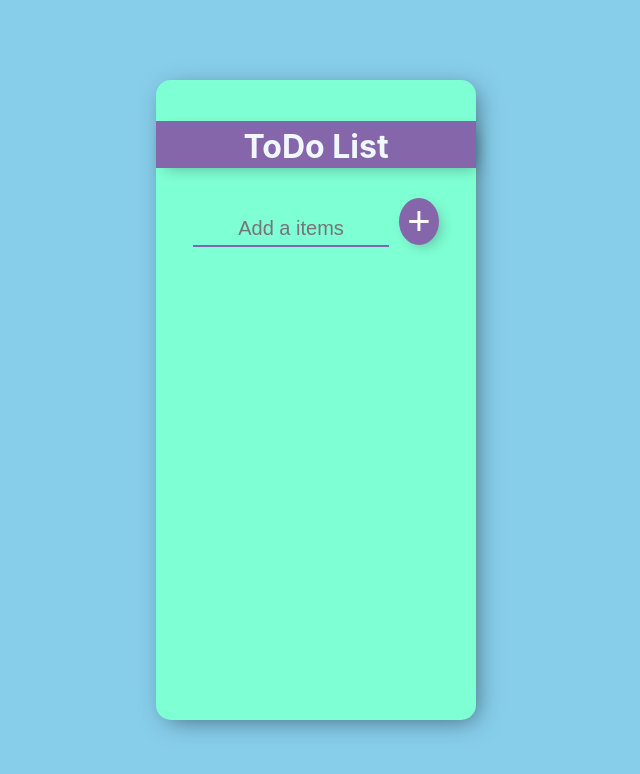
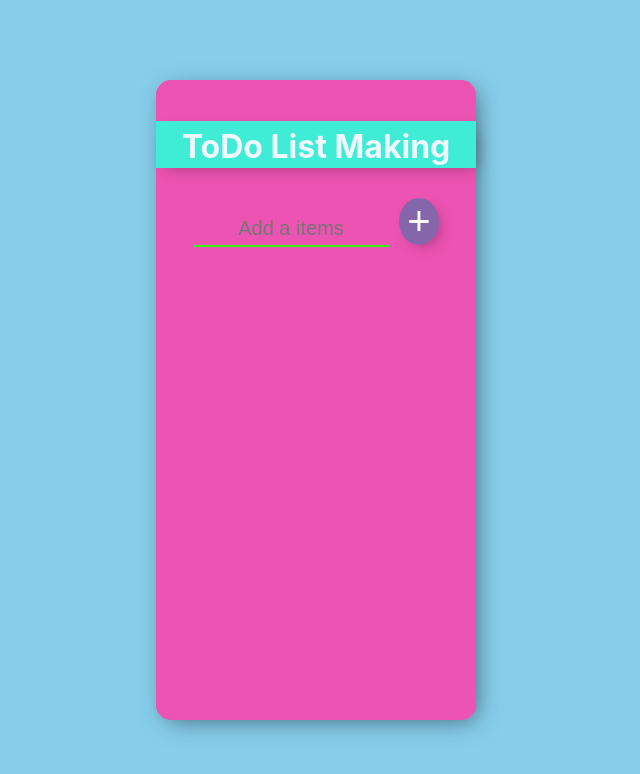
Before and after one commit to Prakash161996/React-ToDo-List, a React (Create React App) app: page / in a window 1280 px wide. Shown: the top 774 px of the page, without its empty margins (324-964 px from the left). Built offline with nearby package versions, Linux system fonts and the light colour scheme.

Commit message:
Change Title & desgin

```diff
--- a/src/App.css
+++ b/src/App.css
@@ -11,14 +11,14 @@
 .center_div{
   width: 25%;
   height: 80vh;
-  background-color: aquamarine;
+  background-color: rgb(237, 83, 178);
   box-shadow: 5px 5px 25px -5px rgb(0, 0,0,0.5);
   border-radius: 15px;
 }
 h1{
   color: aliceblue;
   background: transparent;
-  background-color: #8566aa;
+  background-color: #3fecd5;
   padding:6px 0 2px 0 ;
   margin-bottom: 10px;
   box-shadow: 5px 5px 15px -5px rgb(0, 0,0,0.3) ;
@@ -31,7 +31,7 @@ h1{
  font-size: 20px;
  font-weight: 500;
  width: 60%;
- border-bottom: 2px solid #8566aa;
+ border-bottom: 2px solid #2df60f;
  outline: none;
 }
 
@@ -50,7 +50,7 @@ button {
 }
 
 button:hover {
-  background-color: #20bf6b;
+  background-color: #fa501c;
 }
 ol{
   margin-top: 30px;
--- a/src/App.js
+++ b/src/App.js
@@ -29,7 +29,7 @@ const App = () => {
       <div className="main_div">
         <div className="center_div">
           <br />
-          <h1>ToDo List</h1>
+          <h1>ToDo List Making</h1>
           <br />
           <input
             type="text"
```
